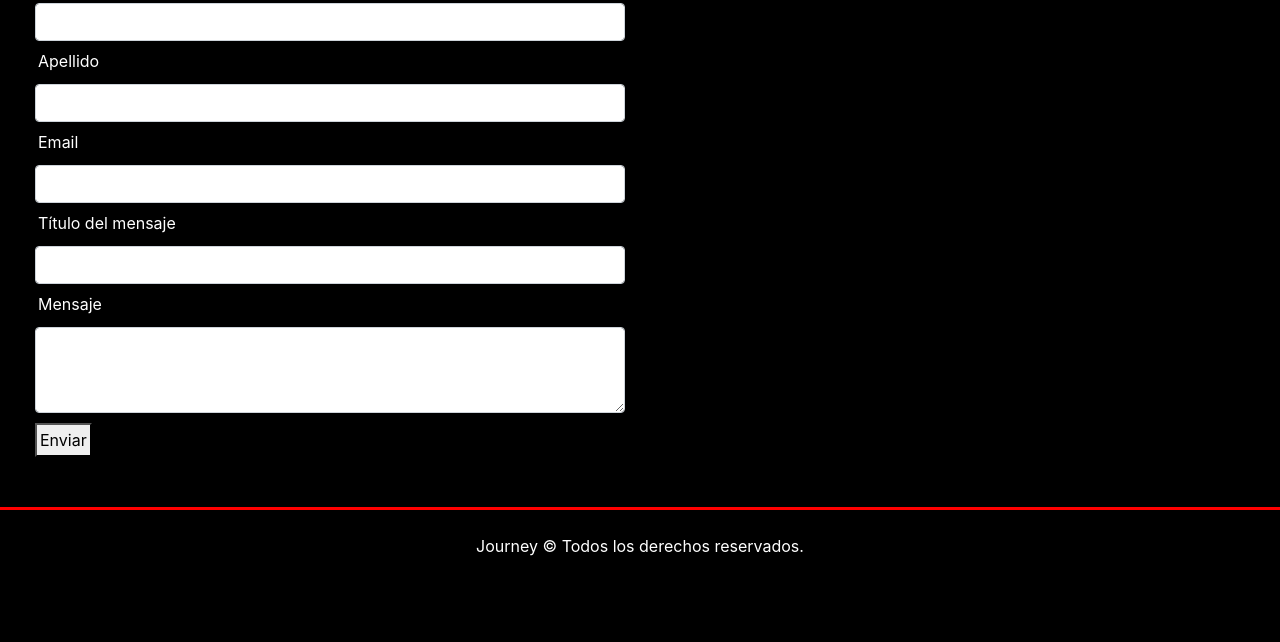
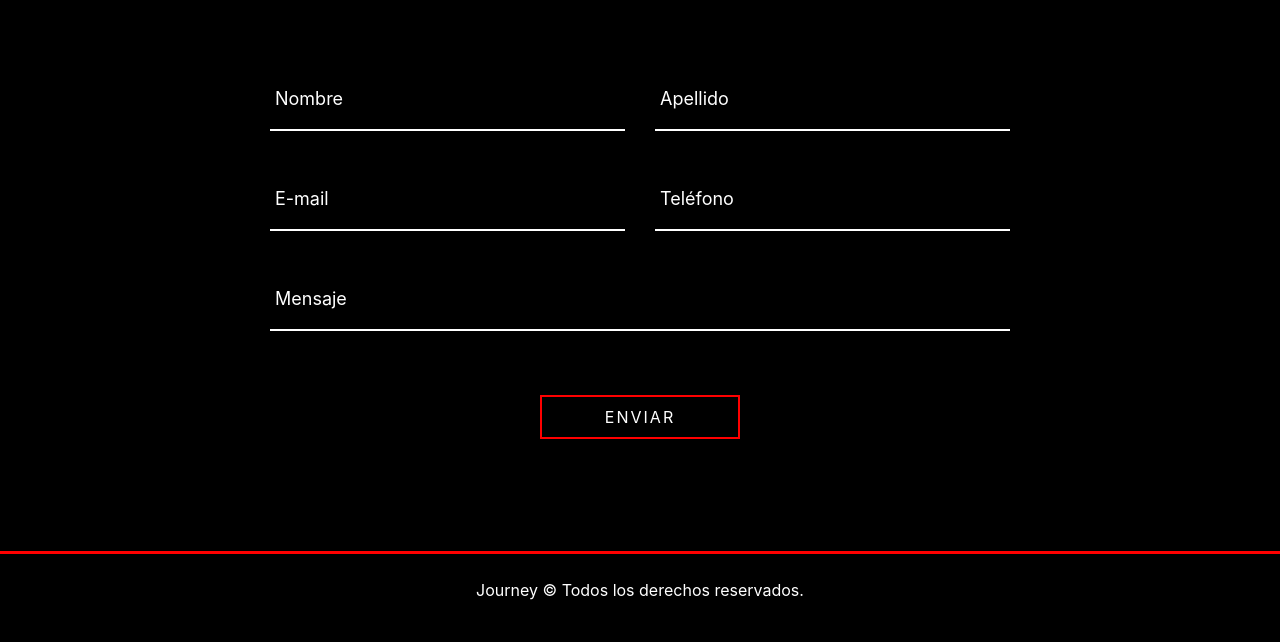
Before and after one commit to MartinSegarra/journey, a website: page pages/contacto.html in a window 1280 px wide. Shown: the part 222-864 px from the top of the page. Before the commit the page ends 820 px from the top, so only its background shows below. Drawn offline with nearby package versions, Linux system fonts and the light colour scheme.

Commit message:
Formulario de contacto

```diff
--- a/pages/contacto.html
+++ b/pages/contacto.html
@@ -60,51 +60,33 @@
 
         <main>
 
-            <section class="d-flex flex-column">
-
-
-            <!-- Formulario -->
-            <h1 class="mensaje"> ¡Dejanos tu mensaje!</h1>
-            <section>
-              <form action="gracias.html" class="contact-form">
-                <div class="col-sm-6 ">
-                  <div class="input-block">
-                    <label for="nombre">Nombre</label>
-                    <input type="text" class="form-control">
+          <section class="get-in-touch">
+            <h1 class="title">¡Dejanos tus datos!</h1>
+            <form name="form_contacto" class="contact-form row" action="gracias.html" method="post">
+               <div class="form-field col-lg-6">
+                  <input id="name" class="input-text js-input" type="text" required>
+                  <label class="label" for="name">Nombre</label>
                </div>
+               <div class="form-field col-lg-6 ">
+                <input id="lastName" class="input-text js-input" type="text" required>
+                <label class="label" for="company">Apellido</label>
               </div>
-                <div class="col-sm-6">
-                  <div class="input-block">
-                    <label for="apellido">Apellido</label>
-                    <input type="text" class="form-control">
+               <div class="form-field col-lg-6 ">
+                  <input id="email" class="input-text js-input" type="email" required>
+                  <label class="label" for="email">E-mail</label>
                </div>
+                <div class="form-field col-lg-6 ">
+                  <input id="phone" class="input-text js-input" type="text" required>
+                  <label class="label" for="phone">Teléfono</label>
                </div>
-                <div class="col-sm-6">
-                  <div class="input-block">
-                    <label for="email">Email</label>
-                    <input type="email" class="form-control">
+               <div class="form-field col-lg-12">
+                  <input id="message" class="input-text js-input" type="text" required>
+                  <label class="label" for="message">Mensaje</label>
                </div>
-                </div>
-                <div class="col-sm-6">
-                  <div class="input-block">
-                    <label for="titulo">Título del mensaje</label>
-                    <input type="text" class="form-control">
-                  </div>
-                </div>
-                <div class="col-sm-6">
-                  <div class="input-block textarea">
-                    <label for="mensaje">Mensaje</label>
-                    <textarea rows="3" type="text" class="form-control"></textarea>
-                  </div>
-                </div>
-                <div class="col-sm-6">
-                  <button class="square-button">Enviar</button>
+               <div class="form-field col-lg-12 button">
+                  <input class="submit-btn" type="submit" value="Enviar">
                </div>
             </form>
-            </section>
-
-            </div>
-
          </section>
 
         </main>
--- a/scss/_contacto.scss
+++ b/scss/_contacto.scss
@@ -1,25 +1,80 @@
 form {
-	margin: 10px;
-	padding: 10px;
-	padding-bottom: 40px;
-	color: white;
-}
-
-label {
-	padding:3px;
-	margin-top: 5px;
+	padding: 30px;
 
 }
 
+.get-in-touch {
+	max-width: 800px;
+	margin: 50px auto;
+	position: relative;
 
-button {
-	padding:3px;
-	margin-top: 10px;
+  }
+  .get-in-touch .title {
+	text-align: center;
+	letter-spacing: 3px;
+	font-size: 3.2em;
+	line-height: 48px;
+	padding-bottom: 48px;
+	font-family:  "Lato", sans-serif;
+	color:white;
+  }
 
+  .contact-form .form-field {
+	position: sticky;
+	margin: 32px 0;
+  }
+  .contact-form .input-text {
+	display: block;
+	color: white;
+	width: 100%;
+	height: 36px;
+	border-width: 0 0 2px 0;
+	border-color:white;
+	font-size: 18px;
+	line-height: 26px;
+	font-weight: 400;
+	background: transparent;
+  }
+  .contact-form .input-text:focus {
+	outline: none;
+
+  }
+  .contact-form .input-text:focus + .label,
+  .contact-form .input-text:valid + .label,
+  .contact-form .input-text.not-empty + .label {
+	-webkit-transform: translateY(-24px);
+			transform: translateY(-24px);
+
+  }
+  .contact-form .label {
+	position: absolute;
+	left: 20px;
+	bottom: 11px;
+	font-size: 18px;
+	line-height: 26px;
+	font-weight: 400;
+	color: white;
+	cursor: text;
+	transition: -webkit-transform .2s ease-in-out;
+	transition: transform .2s ease-in-out;
+	transition: transform .2s ease-in-out,
+	-webkit-transform .2s ease-in-out;
+  }
+  .contact-form .submit-btn {
+	display: inline-block;
+	background-color:black;
+	border: 2px solid red;
+	color: #fff;
+	text-transform: uppercase;
+	letter-spacing: 2px;
+	font-size: 16px;
+	padding: 8px 16px;
+	width:200px;
+	cursor: pointer;
+  }
+
+  .button {
+    text-align: center;
+    display: block;
+    margin: 0 auto;
 }
-
-.mensaje {
-	color:white;
-	text-align: center;
-	padding-top: 5px;
-}
```
Also changed, not shown: pages/gracias.html (+1 -1 lines), css/main.css. Lines whose indentation alone changed are shown as unchanged.
